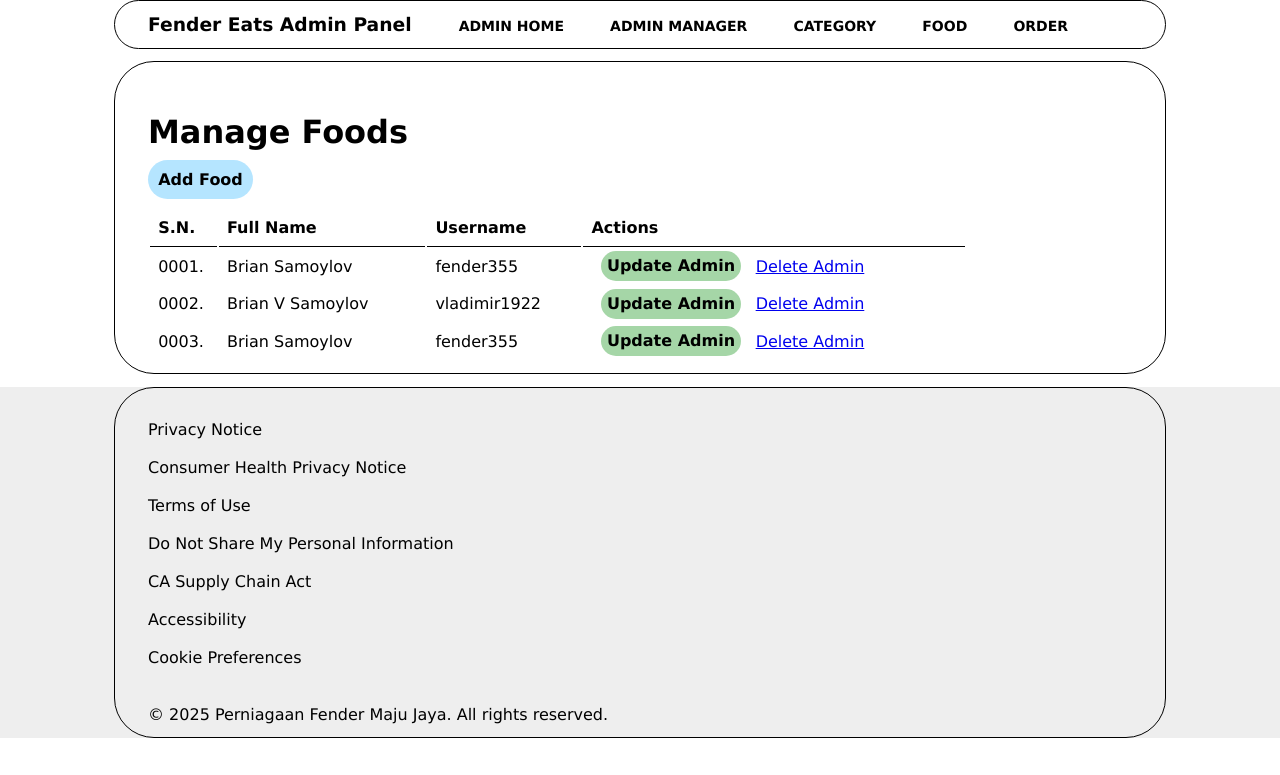
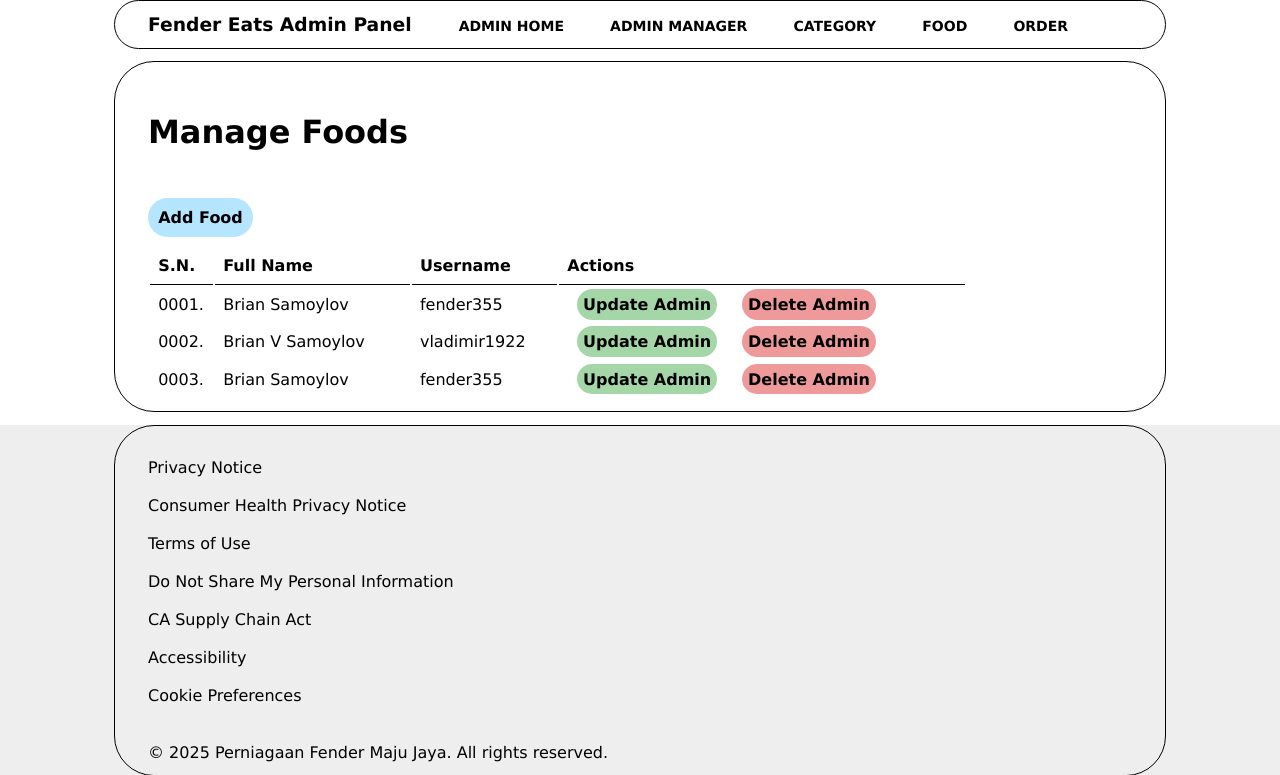
Before and after one commit to fender355/fender_eats, a PHP site: page /fender_eats/admin/food-manage.php in a window 1280 px wide. Shown: the top 775 px of the page. Run offline with PHP 8.4, Linux system fonts and the light colour scheme.

Commit message:
Bug fixes.

```diff
--- a/admin/food-manage.php
+++ b/admin/food-manage.php
@@ -4,7 +4,7 @@
     <div class="wrapper">
         <br><br>
         <h1 class = "text-margin">Manage Foods</h1>
-        <br>
+        <br><br><br>
 
                 <!-- Button to Add Cat-->
                 <a href="#" class = "btn-primary">Add Food</a>
@@ -28,7 +28,7 @@
                             <td>fender355</td>
                             <td>
                                 <a href="#" class="btn-secondary">Update Admin</a>
-                                <a href="#" class="btn-tertiary">Delete Admin</a>
+                                <a href="#" class="btn-danger">Delete Admin</a>
                             </td>
                         </tr>
 
@@ -38,7 +38,7 @@
                             <td>vladimir1922</td>
                             <td>
                                 <a href="#" class="btn-secondary">Update Admin</a>
-                                <a href="#" class="btn-tertiary">Delete Admin</a>
+                                <a href="#" class="btn-danger">Delete Admin</a>
                             </td>
                         </tr>
 
@@ -48,7 +48,7 @@
                             <td>fender355</td>
                             <td>
                                 <a href="#" class="btn-secondary">Update Admin</a>
-                                <a href="#" class="btn-tertiary">Delete Admin</a>
+                                <a href="#" class="btn-danger">Delete Admin</a>
                             </td>
                         </tr>
 
--- a/admin/index.php
+++ b/admin/index.php
@@ -5,6 +5,7 @@
             <div class = "wrapper">
                 <br><br>
                 <h1 class = "text-margin"> Dashboard </h1>
+                <br><br>
 
                 <div class = "col-4">
                     <h1>5</h1>
```
Also changed, not shown: admin/category-manage.php (+4 -4 lines), admin/order-manage.php (+4 -4 lines).
